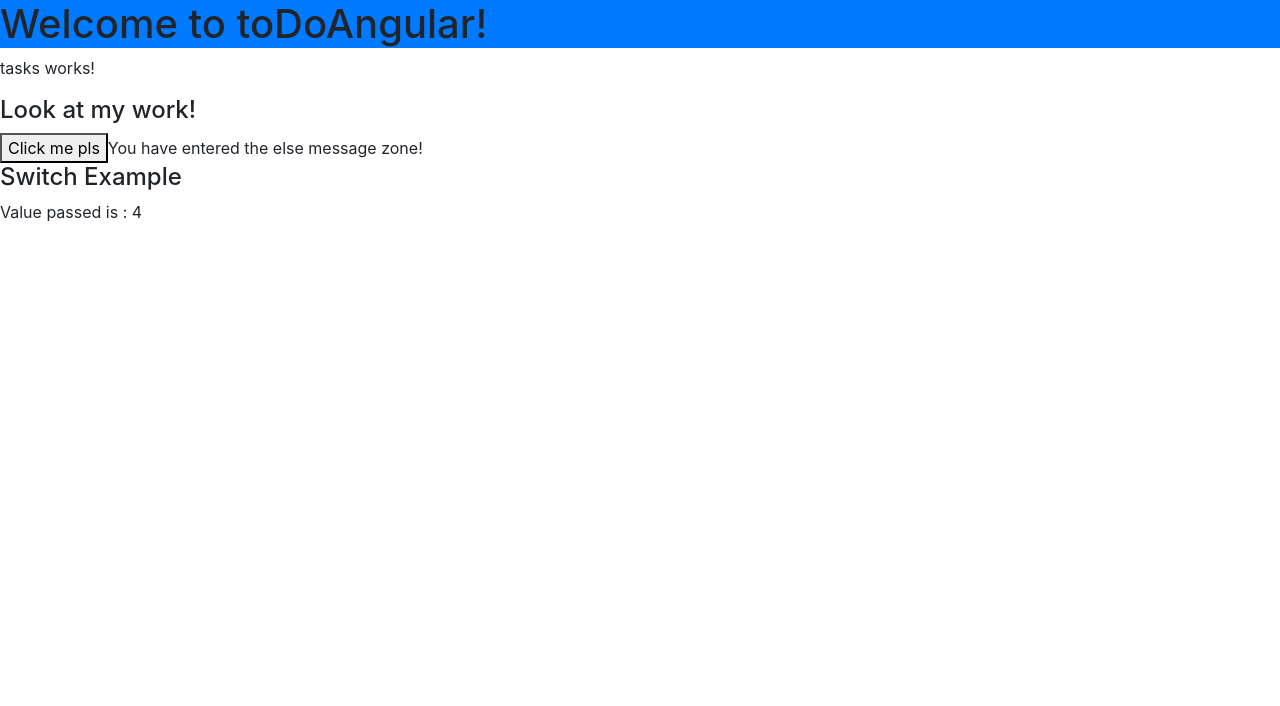
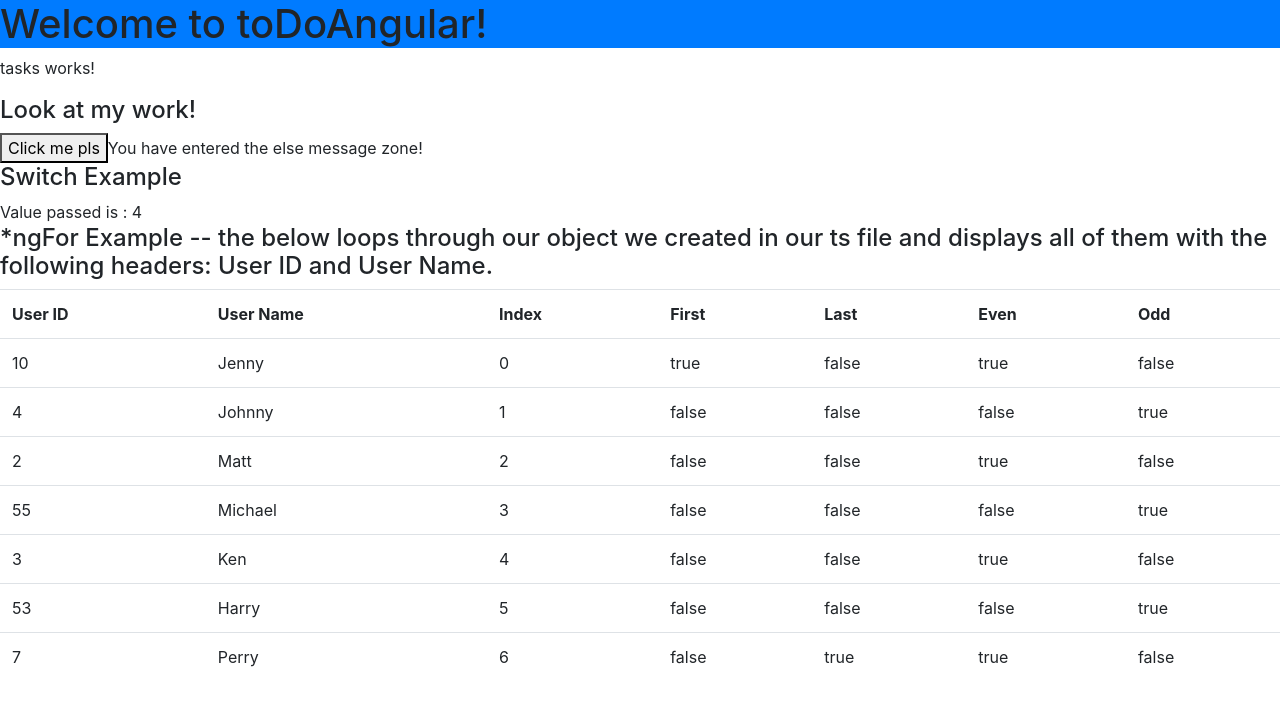
Before and after one commit to MelanieRogoff/toDoAngular, an Angular app: page / in a window 1280 px wide. Shown: the top 706 px of the page. Built offline with nearby package versions, Linux system fonts and the light colour scheme.

Commit message:
Added notes on *ngFor and *ngStyle

```diff
--- a/src/app/app.component.html
+++ b/src/app/app.component.html
@@ -20,4 +20,32 @@
     <div *ngSwitchDefault>This is the default value</div>
 </div>
 
+<h4>*ngFor Example -- the below loops through our object we created in our ts file and displays all of them with the following headers: User ID and User Name.</h4>
+
+<table class="table">
+    <th>User ID</th>
+    <th>User Name</th>
+    <th>Index</th>
+    <th>First</th>
+    <th>Last</th>
+    <th>Even</th>
+    <th>Odd</th>
+
+    <tr *ngFor="let el of user2; index as i; first as f; last as l; even as e; odd as o;">
+        <!-- el is an arbitrary name we use to loop through the array of object -->
+        <td>{{ el.userId }} </td>
+        <td>{{ el.firstName }} </td>
+        <td>{{ i }} </td>
+        <!-- the i is the index -->
+        <td>{{ f }} </td>
+        <!-- the f checks if the object is the first one in the array -- only returns true for first element in the array -->
+        <td>{{ l }} </td>
+        <!-- the l checks if the object is the last one in the array -- only returns true for last element in the array -->
+        <td>{{ e }}</td>
+         <!-- the e checks if the index of the specific object is even -- only returns true for evens -->
+        <td>{{ o }}</td>
+         <!-- the o checks if the index of the specific object is odd -- only returns true for odds -->
+    </tr>
+</table>
+
 <router-outlet></router-outlet>
--- a/src/app/app.component.ts
+++ b/src/app/app.component.ts
@@ -14,6 +14,38 @@ export class AppComponent {
 
   colorName = 'green';
 
+  user2 = [
+    {
+      userId: 10,
+      'firstName': 'Jenny'
+    },
+    {
+      userId: 4,
+      'firstName': 'Johnny'
+    },
+    {
+      userId: 2,
+      'firstName': 'Matt'
+    },
+    {
+      userId: 55,
+      'firstName': 'Michael'
+    },
+    {
+      userId: 3,
+      'firstName': 'Ken'
+    },
+    {
+      userId: 53,
+      'firstName': 'Harry'
+    },
+    {
+      userId: 7,
+      'firstName': 'Perry'
+    },
+
+  ]
+
   users = [
     {
       id: 1,
```
Also changed, not shown: 1 other file (tests, documents, lock files or other folders).
